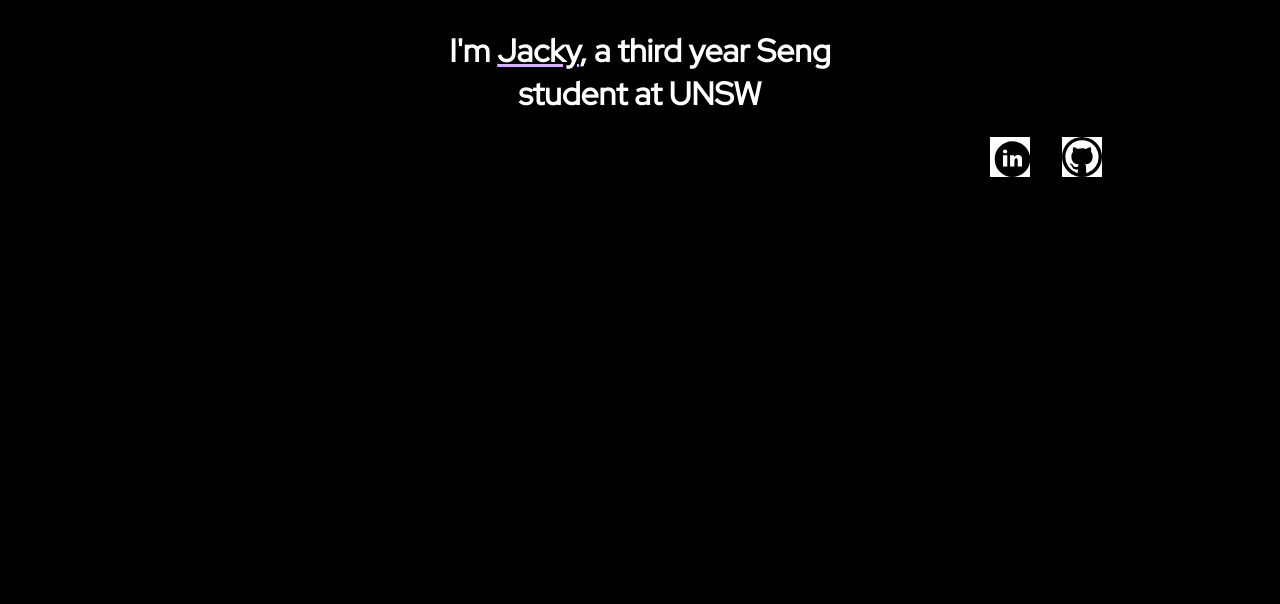
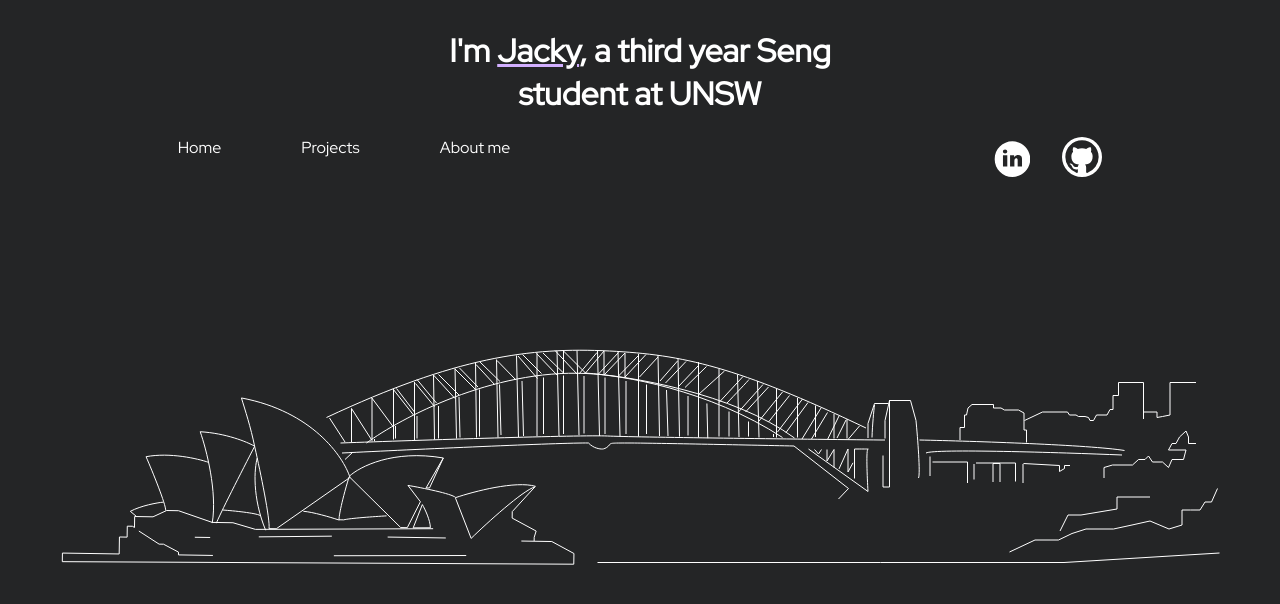
Before and after one commit to fafnirZ/websitev2, a React (Create React App) app: page / in a window 1280 px wide. Shown: the top 604 px of the page. Built offline with nearby package versions, Linux system fonts and the light colour scheme.

Commit message:
dark mode only now

```diff
--- a/src/components/heading.css
+++ b/src/components/heading.css
@@ -23,7 +23,7 @@
 }
 
 .links > a {
-    color: black;
+    color: var(--color-text);
     text-decoration: none;
 }
 
@@ -40,7 +40,7 @@
 #linkedinI {
     width: 40px;
     height:40px;
-    background:white
+    background: var(--color-background);
 }
 
 #linkedinI > svg {
@@ -53,7 +53,7 @@
 #githubI{
     width:40px;
     height:40px;
-    background:white
+    background: var(--color-background);
 }
 
 #githubI > svg {
@@ -63,11 +63,11 @@
 }
 
 #linkedinI path {
-    fill: black;
+    fill: var(--color-primary);
 }
 
 #githubI path {
-    fill:black;
+    fill: var(--color-primary);
 }
 
 #linkedinI path:hover {
--- a/src/components/languages.css
+++ b/src/components/languages.css
@@ -49,11 +49,14 @@
 */
 
 #node, #go, #react, #C, #python {
-
     max-height: 80px;
     max-width: 80px;
 
 
+}
+
+#C path {
+    stroke: white;
 }
 
 
--- a/src/components/legacy/Opera.css
+++ b/src/components/legacy/Opera.css
@@ -1,5 +1,5 @@
 .path {
-    stroke: black;
+    stroke: var(--color-primary);
     stroke-dasharray:1000;
     stroke-dashoffset:1000;
     animation: dash 4s linear forwards;
--- a/src/components/legacy/OperaBridge.css
+++ b/src/components/legacy/OperaBridge.css
@@ -1,5 +1,5 @@
 .path {
-    stroke: black;
+    stroke: var(--color-primary);
     stroke-dasharray:1000;
     stroke-dashoffset:1000;
     animation: dash 4s linear forwards;
--- a/src/index.css
+++ b/src/index.css
@@ -1,5 +1,6 @@
 :root{
 	font-family: 'Red Hat Display';
-	--color-background: black;
+	--color-background: #242526;
 	--color-text: white;
+	--color-primary: white;
 }
--- a/src/pages/projects/projects.css
+++ b/src/pages/projects/projects.css
@@ -12,7 +12,7 @@
     display:flex;
     flex-direction: column;
     padding-left: 2rem;
-    background: #d7d7d7;
+    /*background: #d7d7d7;*/
     max-height: 300px;
     min-width: 400px;
     overflow: hidden;
```
Also changed, not shown: public/C.svg.
